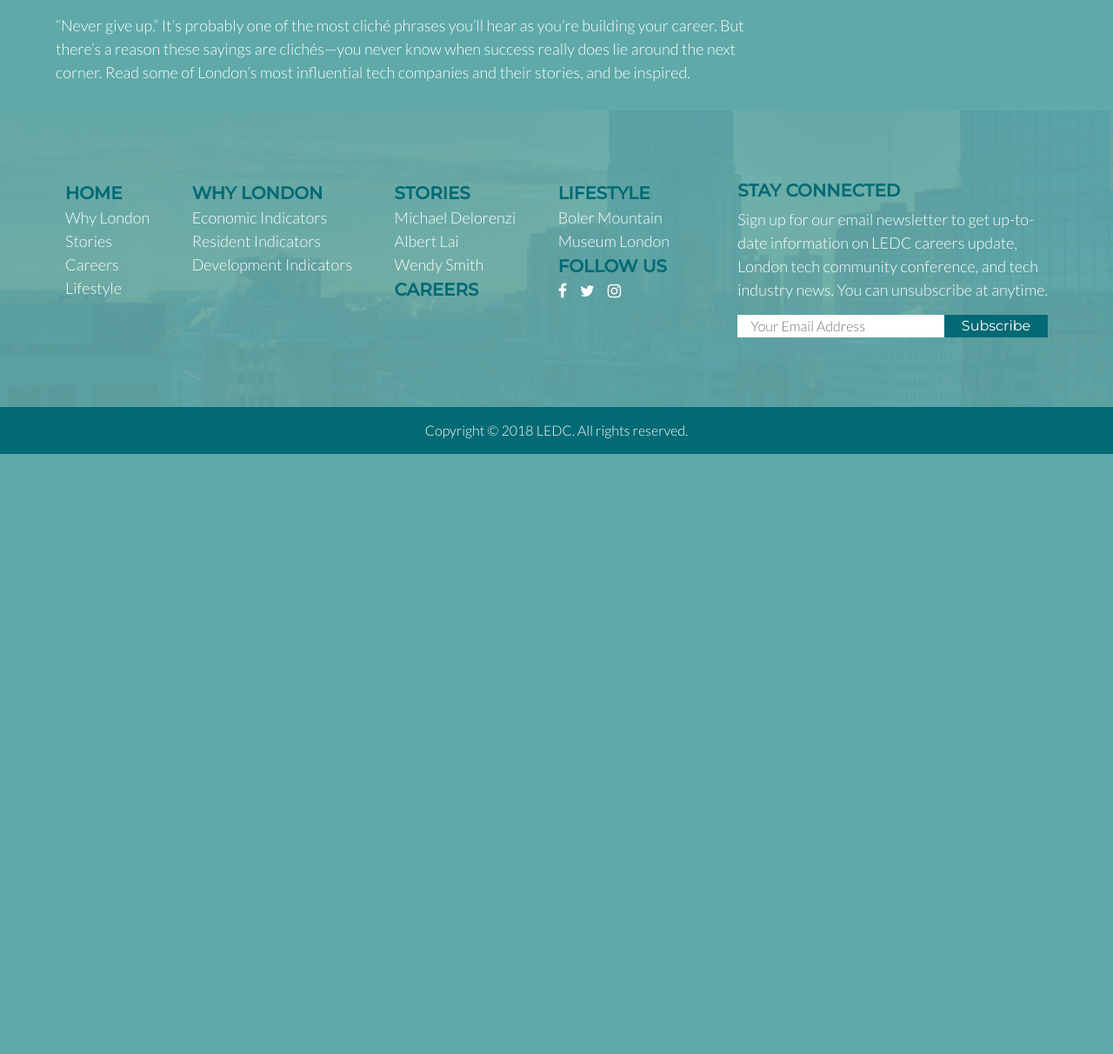
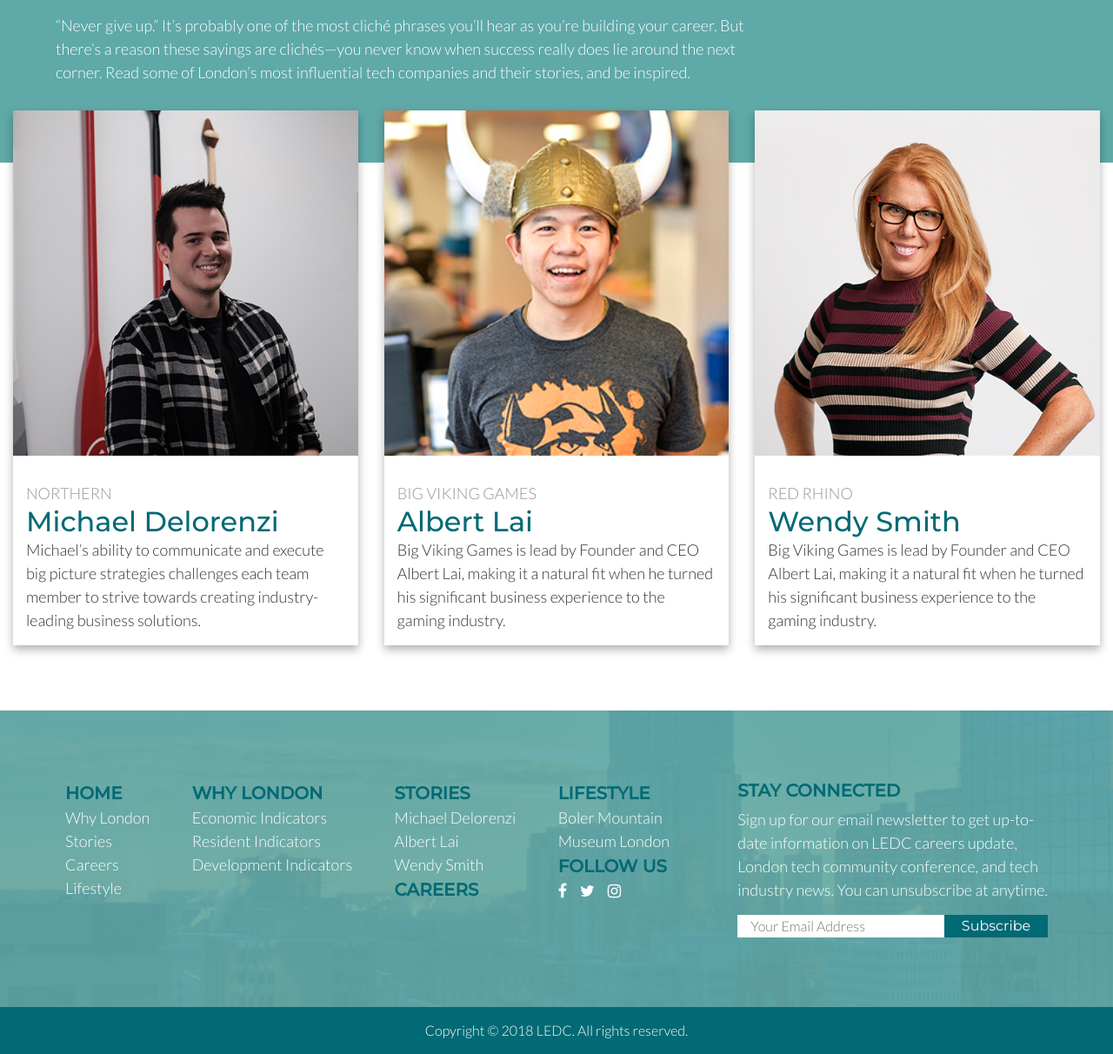
Before and after one commit to jaoueis/fwyllie_ledc, a PHP site: page /stories.php in a window 1280 px wide. Shown: the part 479-1691 px from the top of the page at 87% size. Before the commit the page ends 1001 px from the top, so only its background shows below. Run offline with PHP 8.4, Linux system fonts and the light colour scheme.

Commit message:
set up stories page

```diff
--- a/css/styles.css
+++ b/css/styles.css
@@ -66,6 +66,16 @@
   margin: 0; }
   @media screen and (min-width: 40rem) {
     .p-grey {
+      font-size: 1.125rem; } }
+
+.p-grey-dark {
+  font-family: "Lato", sans-serif;
+  font-size: 1rem;
+  font-weight: 300;
+  color: #323232;
+  margin: 0; }
+  @media screen and (min-width: 40rem) {
+    .p-grey-dark {
       font-size: 1.125rem; } }
 
 .span-title {
@@ -838,3 +848,48 @@ body.no-scroll {
 
 .banner-img-wrap.stories {
   background: url("../images/people.jpg") no-repeat center/cover; }
+
+.stories-content-wrap {
+  position: relative; }
+  .stories-content-wrap:before {
+    content: "";
+    width: 100%;
+    height: 30px;
+    position: absolute;
+    top: 0;
+    left: 0;
+    z-index: -1;
+    background: #5fa9a9; }
+  @media screen and (min-width: 62rem) {
+    .stories-content-wrap {
+      padding: 0 15px 60px 15px; }
+      .stories-content-wrap:before {
+        height: 60px; } }
+
+.person-wrap {
+  padding: 0 15px;
+  margin-bottom: 15px; }
+  .person-wrap .row {
+    margin-left: 0 !important;
+    margin-right: 0 !important; }
+
+.person-pos {
+  display: flex;
+  box-shadow: 0 5px 10px rgba(0, 0, 0, 0.3);
+  background: white; }
+
+.person-img-wrap {
+  padding: 0; }
+  .person-img-wrap img {
+    width: 90%; }
+    @media screen and (min-width: 62rem) {
+      .person-img-wrap img {
+        width: 100%;
+        margin-bottom: 30px; } }
+
+.person-info-wrap {
+  display: flex;
+  align-items: center; }
+
+.person-desc {
+  margin-bottom: 15px; }
--- a/sass/_global.scss
+++ b/sass/_global.scss
@@ -91,6 +91,17 @@ $lato: 'Lato', sans-serif;
     }
 }
 
+.p-grey-dark {
+    font-family: $lato;
+    font-size: 1rem;
+    font-weight: 300;
+    color: #323232;
+    margin: 0;
+    @media screen and (min-width: 40rem) {
+        font-size: 1.125rem;
+    }
+}
+
 .span-title {
     font-family: $lato;
     font-size: 1rem;
--- /dev/null
+++ b/sass/_stories-content.scss
@@ -0,0 +1,54 @@
+.stories-content-wrap {
+    position: relative;
+    &:before {
+        content: "";
+        width: 100%;
+        height: 30px;
+        position: absolute;
+        top: 0;
+        left: 0;
+        z-index: -1;
+        background: $light-blue;
+    }
+    @media screen and (min-width: 62rem) {
+        padding: 0 15px 60px 15px;
+        &:before {
+            height: 60px;
+        }
+    }
+}
+
+.person-wrap {
+    padding: 0 15px;
+    margin-bottom: 15px;
+    .row {
+        margin-left: 0 !important;
+        margin-right: 0 !important;
+    }
+}
+
+.person-pos {
+    display: flex;
+    box-shadow: 0 5px 10px rgba(0, 0, 0, .3);
+    background: white;
+}
+
+.person-img-wrap {
+    padding: 0;
+    img {
+        width: 90%;
+        @media screen and (min-width: 62rem) {
+            width: 100%;
+            margin-bottom: 30px;
+        }
+    }
+}
+
+.person-info-wrap {
+    display: flex;
+    align-items: center;
+}
+
+.person-desc {
+    margin-bottom: 15px;
+}
--- a/sass/styles.scss
+++ b/sass/styles.scss
@@ -11,3 +11,4 @@
 @import "why-resident";
 @import "why-development";
 @import "stories-banner";
+@import "stories-content";
--- /dev/null
+++ b/sections/stories-content.html
@@ -0,0 +1,61 @@
+<div class="container-fluid stories-content-wrap">
+    <section class="row">
+        <div class="col-12 col-lg-4 person-wrap">
+            <div class="person-pos row">
+                <div class="col-6 col-lg-12 col-lg-12 person-img-wrap">
+                    <img src="../images/mike.jpg" alt="Michael Delorenzi">
+                </div>
+                <div class="col-6 col-lg-12 col-lg-12 person-info-wrap">
+                    <div class="person-info-pos">
+                        <span class="span-title-grey">northern</span>
+                        <h2 class="h2-blue">Michael Delorenzi</h2>
+                    </div>
+                </div>
+                <div class="person-desc col-12 d-none d-lg-block">
+                    <p class="p-grey-dark">Michael’s ability to communicate and execute big picture strategies challenges each team member to strive towards creating industry-leading business solutions.</p>
+                </div>
+            </div>
+        </div>
+        <div class="person-desc d-lg-none col-12 d-lg-none">
+            <p class="p-grey-dark">Michael’s ability to communicate and execute big picture strategies challenges each team member to strive towards creating industry-leading business solutions.</p>
+        </div>
+        <div class="col-12  col-lg-4 person-wrap">
+            <div class="person-pos row">
+                <div class="col-6 col-lg-12 person-img-wrap">
+                    <img src="../images/albert.jpg" alt="Albert Lai">
+                </div>
+                <div class="col-6 col-lg-12 person-info-wrap">
+                    <div class="person-info-pos">
+                        <span class="span-title-grey">big viking games</span>
+                        <h2 class="h2-blue">Albert Lai</h2>
+                    </div>
+                </div>
+                <div class="person-desc d-none d-lg-block col-12">
+                    <p class="p-grey-dark">Big Viking Games is lead by Founder and CEO Albert Lai, making it a natural fit when he turned his significant business experience to the gaming industry.</p>
+                </div>
+            </div>
+        </div>
+        <div class="person-desc d-lg-none col-12">
+            <p class="p-grey-dark">Big Viking Games is lead by Founder and CEO Albert Lai, making it a natural fit when he turned his significant business experience to the gaming industry.</p>
+        </div>
+        <div class="col-12  col-lg-4 person-wrap">
+            <div class="person-pos row">
+                <div class="col-6 col-lg-12 person-img-wrap">
+                    <img src="../images/wendy.jpg" alt="Wendy Smith">
+                </div>
+                <div class="col-6 col-lg-12 person-info-wrap">
+                    <div class="person-info-pos">
+                        <span class="span-title-grey">red rhino</span>
+                        <h2 class="h2-blue">Wendy Smith</h2>
+                    </div>
+                </div>
+                <div class="person-desc d-none d-lg-block col-12">
+                    <p class="p-grey-dark">Big Viking Games is lead by Founder and CEO Albert Lai, making it a natural fit when he turned his significant business experience to the gaming industry.</p>
+                </div>
+            </div>
+        </div>
+        <div class="person-desc d-lg-none col-12">
+            <p class="p-grey-dark">Big Viking Games is lead by Founder and CEO Albert Lai, making it a natural fit when he turned his significant business experience to the gaming industry.</p>
+        </div>
+    </section>
+</div>
--- a/stories.php
+++ b/stories.php
@@ -2,5 +2,5 @@
 
 include('sections/header.html');
 include('sections/stories-banner.html');
-
+include('sections/stories-content.html');
 include('sections/footer.html');
```
Also changed, not shown: images/albert.jpg, images/mike.jpg.
